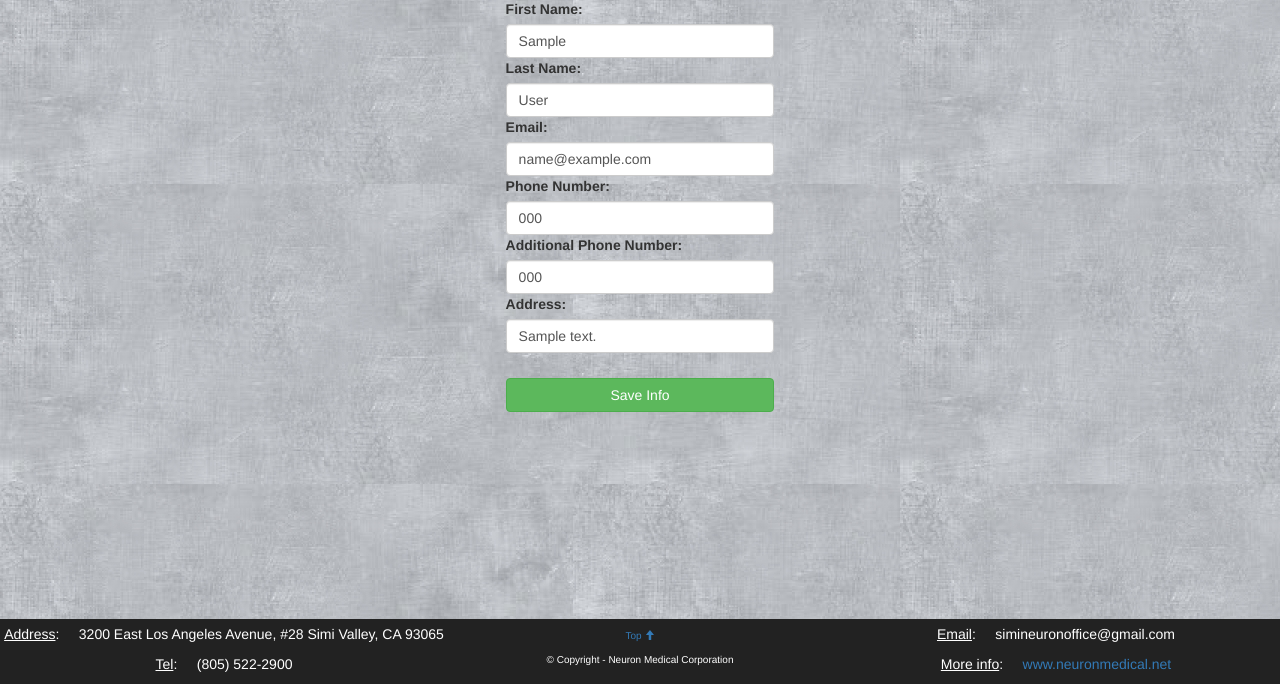
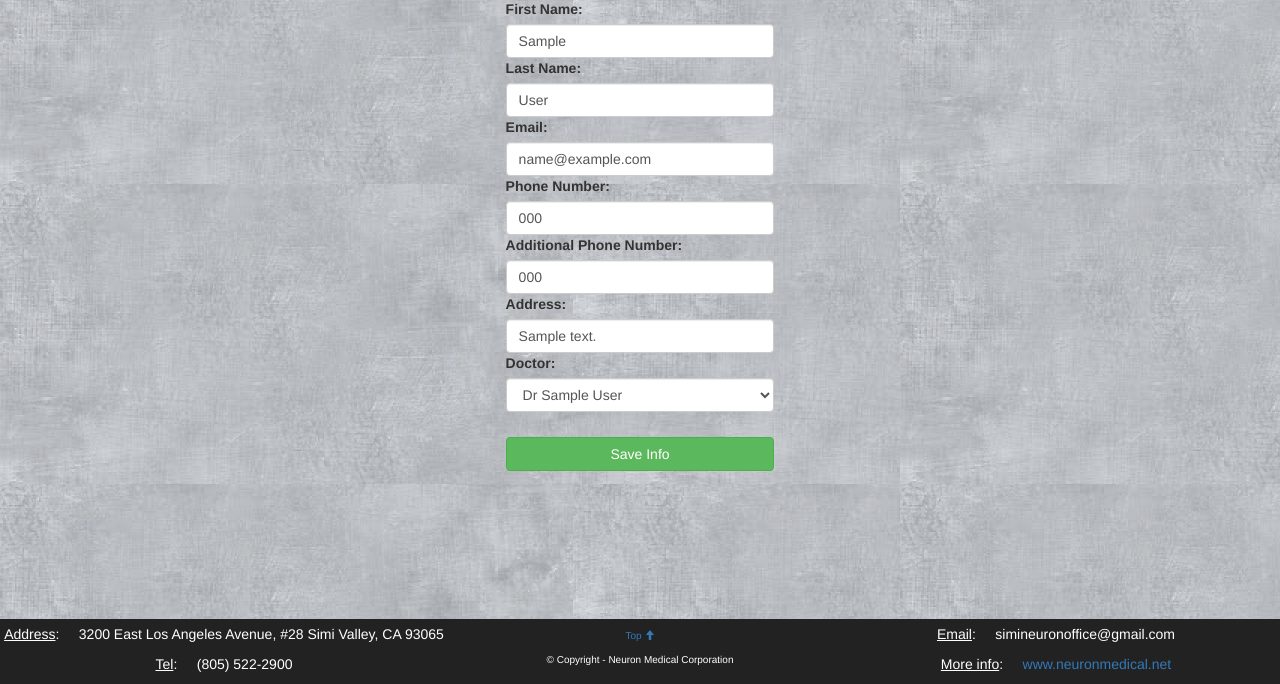
Before and after one commit to Alex394540/django_supplement_site, a Django app: page /trial/patient_account/ in a window 1280 px wide. Shown: the part 116-800 px from the top of the page. Run offline with Django 3.2, Linux system fonts and the light colour scheme; a user stored in the database is signed in; tables that the repository leaves empty hold one stand-in row (values such as "Sample post"); some libraries are stand-ins or nearby versions.

Commit message:
ordering system (patient's part)

```diff
--- a/trial/models.py
+++ b/trial/models.py
@@ -104,6 +104,7 @@ class Patient(models.Model):
     phone = models.CharField(max_length=25, default="", null=True)
     addit_phone = models.CharField(max_length=25, default="", null=True)
     address = models.TextField(default="", null=True)
+    doctor_fk = models.ForeignKey(Doctor, null=True, on_delete=models.SET_NULL)
     user_fk = models.ForeignKey(User, default=None, on_delete=models.CASCADE)
 
 
@@ -137,8 +138,12 @@ class Order(models.Model):
     selling_fk = models.ForeignKey(Selling, on_delete=models.CASCADE)
     patient_fk = models.ForeignKey(Patient, null=True, on_delete=models.SET_NULL)
     shipping = models.BooleanField()
-    realization_time = models.DateTimeField()
-    discount = models.FloatField()
+    shipping_address = models.TextField(null=True)
+    order_time = models.DateTimeField(auto_now_add=True)
+    discount = models.FloatField(default=0)
+
+    def __str__(self):
+        return "Order N" + str(self.pk) + ": " + self.order_time.strftime("%m/%d/%Y %H:%M:%S")
 
 
 class NotSentMail(models.Model):
--- a/trial/templates/trial/patient_account.html
+++ b/trial/templates/trial/patient_account.html
@@ -27,6 +27,13 @@
             <input type="tel" class="form-control" name="addit_phone" value="{{ patient.addit_phone }}">
             <label> Address: </label>
             <input type="text" class="form-control" name="address" value="{{ patient.address }}">
+            <label> Doctor: </label>
+            <select class="form-control" name="doctor">
+                <option selected="selected"> {{ doctor }} </option>
+                {% for d in doc_list %}
+                    <option> {{ d }} </option>
+                {% endfor %}
+            </select>
             <label> &nbsp </label>
             <button type="submit" class="btn btn-success" id="save_info" >Save Info</button>
         </div>
--- a/trial/urls.py
+++ b/trial/urls.py
@@ -33,4 +33,6 @@ urlpatterns = [
     path('ajax/delete_user/', views.delete_user, name='delete_user'),
     path('ajax/show_notifications/', views.show_notifications, name='show_notifications'),
     path('patient_account/', views.patient_account, name='patient_account'),
+    path('order_details/', views.order_details, name='order_details'),
+    path('orders/', views.orders, name='orders'),
 ]
--- a/trial/views.py
+++ b/trial/views.py
@@ -189,6 +189,11 @@ def patient_account(request):
 
     user = request.user
     patient = Patient.objects.get(user_fk=user)
+    doctor = Doctor.objects.filter(pk=patient.doctor_fk_id).first()
+    doc_list = Doctor.objects.exclude(pk=patient.doctor_fk_id)
+
+    if not doctor:
+        doctor = ''
 
     if request.method == 'POST':
 
@@ -198,9 +203,17 @@ def patient_account(request):
         patient.phone = request.POST['phone']
         patient.addit_phone = request.POST['addit_phone']
         patient.address = request.POST['address']
+
+        doctor = request.POST['doctor']
+        prefix, first, last = doctor.split(" ")
+
+        doc = Doctor.objects.filter(last_name=last).filter(first_name=first).first()
+        if doc:
+            patient.doctor_fk_id = doc.pk
+
         patient.save()
 
-    return render(request, 'trial/patient_account.html', {'patient': patient})
+    return render(request, 'trial/patient_account.html', { 'patient': patient, 'doctor': doctor, 'doc_list': doc_list })
 
 def index(request):
 
@@ -239,6 +252,64 @@ def add_doctor(request):
 
     return render(request, 'trial/add_doctor.html', {})
 
+@user_passes_test(lambda u: u.is_authenticated)
+def order_details(request):
+
+    user = request.user
+    patient = Patient.objects.get(user_fk_id=user.pk)
+
+    drug_id = request.GET.get('drug_id', default='')
+    amount = int(request.GET.get('amount', default='0'))
+
+    doctor = Doctor.objects.filter(pk=patient.doctor_fk_id).first()
+    doc_list = Doctor.objects.exclude(pk=patient.doctor_fk_id)
+
+    if not doctor:
+        doctor = '*Select doctor'
+
+    if request.method == 'POST':
+
+        phone = request.POST['phone']
+        doctor = request.POST['doctor']
+        shipping = True if request.POST['shipping'] == 'Yes' else False
+        address = request.POST['address']
+        drug_id = request.POST['drug_id']
+        amount = request.POST['amount']
+
+        if doctor != '*Select doctor':
+            prefix, first, last = doctor.split(' ')
+            doctor = Doctor.objects.filter(last_name=last).filter(first_name=first).first()
+
+        #Create selling object and save an order
+
+        drug = Drug.objects.get(pk=drug_id)
+
+        drug_name = drug.name
+        price = drug.price
+
+        drug.amount -= int(amount)
+        drug.save()
+
+        selling = Selling.objects.create(drug_name=drug_name, amount=amount, price=price, doctor_fk_id=doctor.pk)
+        order = Order.objects.create(selling_fk_id=selling.pk, patient_fk_id=patient.pk, shipping=shipping, shipping_address=address)
+
+        return HttpResponse('<script type="text/javascript">window.opener.location.reload(); window.close();</script>')
+
+    else:
+
+        drug = Drug.objects.get(pk=drug_id)
+
+        if drug.amount < amount:
+            return HttpResponse("<script type='text/javascript'> alert('Wrong product amount was entered'); window.opener.location.reload(); window.close(); </script>")
+
+
+    return render(request, 'trial/order_details.html', { 'phone': patient.phone, 'doctor': doctor, 'address': patient.address,
+                                                         'doc_list': doc_list, 'drug_id': drug_id, 'amount': amount })
+
+@user_passes_test(lambda u: u.is_staff)
+def orders(request):
+    orders = Order.objects.all()
+    return render(request, 'trial/orders.html', { 'orders': orders })
 
 @user_passes_test(lambda u: u.is_staff)
 def change_amount(request):
@@ -447,7 +518,7 @@ def filter_operations(request):
 
     return JsonResponse([b_final_res, s_final_res], safe=False)
 
-@user_passes_test(lambda u: u.is_staff)
+@user_passes_test(lambda u: u.is_authenticated)
 def get_products(request):
     d_qset = Drug.objects.all()
     d_list = [d.name for d in d_qset.order_by('name')]
```
Also changed, not shown: trial/static/trial/css/styles.css (+7 -1 lines), trial/static/trial/js/trading.js (+17 -7 lines), trial/templates/trial/index.html (+20 -4 lines), trial/templates/trial/order_details.html (added, +46 -0 lines), trial/templates/trial/orders.html (added, +10 -0 lines), trial/migrations/0018_auto_20180402_2307.py (added), trial/migrations/0019_auto_20180403_0136.py (added), trial/migrations/0020_auto_20180403_0259.py (added).
